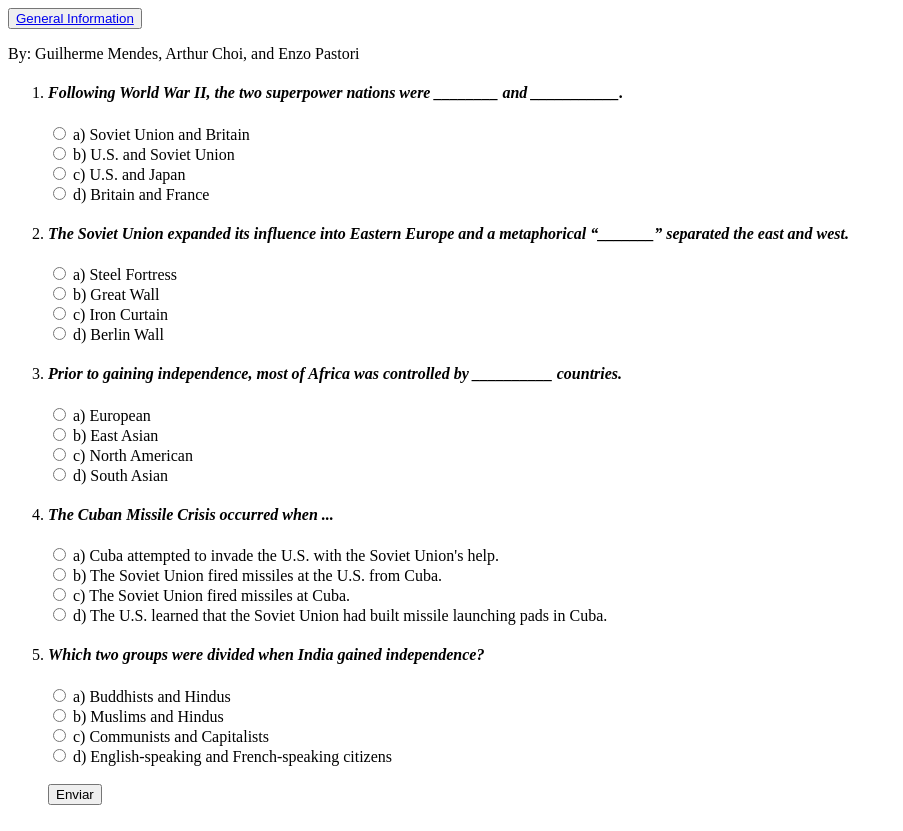
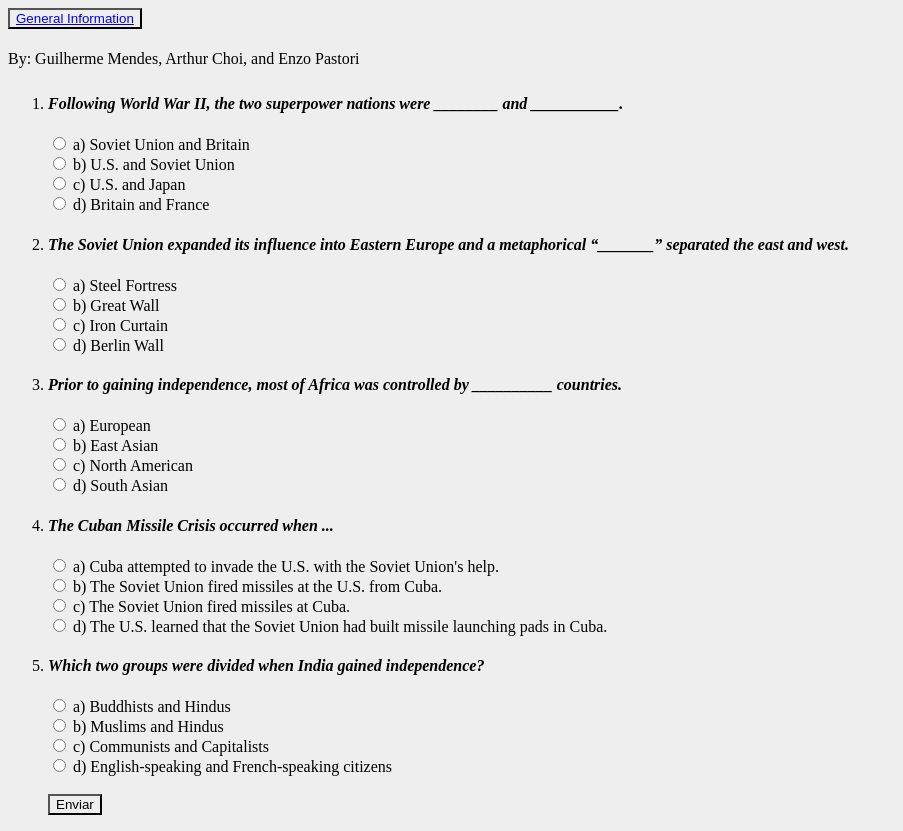
Before and after one commit to Gu1lhrm/Angolan-Civil-War-Project, a plain HTML site: page quiz.html in a window 1280 px wide. Shown: the whole page, without its empty margins (0-903 px from the left). Drawn offline with Linux system fonts and the light colour scheme.

Commit message:
Update quiz.html
Fixing the links (trabalho.css --> style.css)

```diff
--- a/quiz.html
+++ b/quiz.html
@@ -6,7 +6,7 @@
     <meta name="viewport" content="width=device-width, initial-scale=1.0">
     <title>Quiz about the Angolan Civil War</title>
 
-    <link rel="stylesheet" href="trabalho.css">
+    <link rel="stylesheet" href="style.css">
 
     <nav>
         <button><a href="index.html">General Information</a></button>
```
